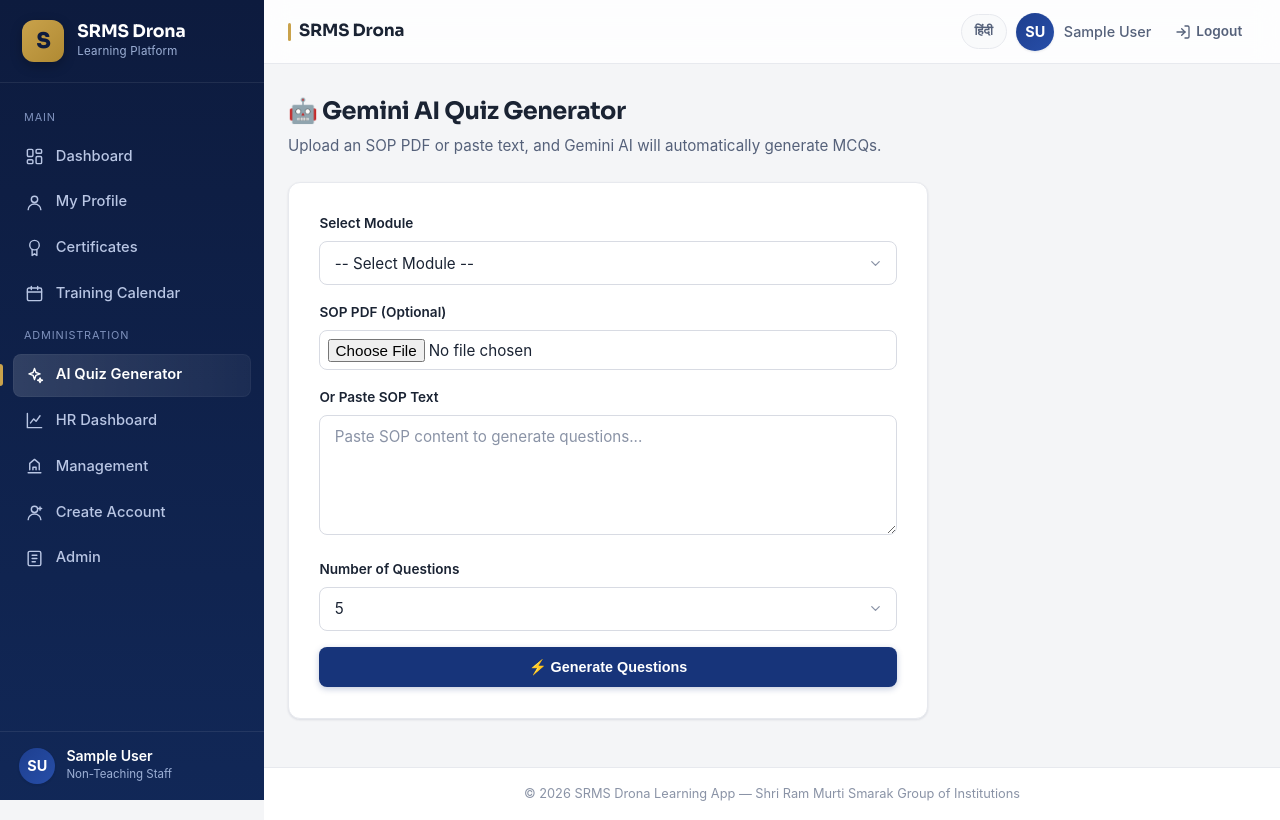
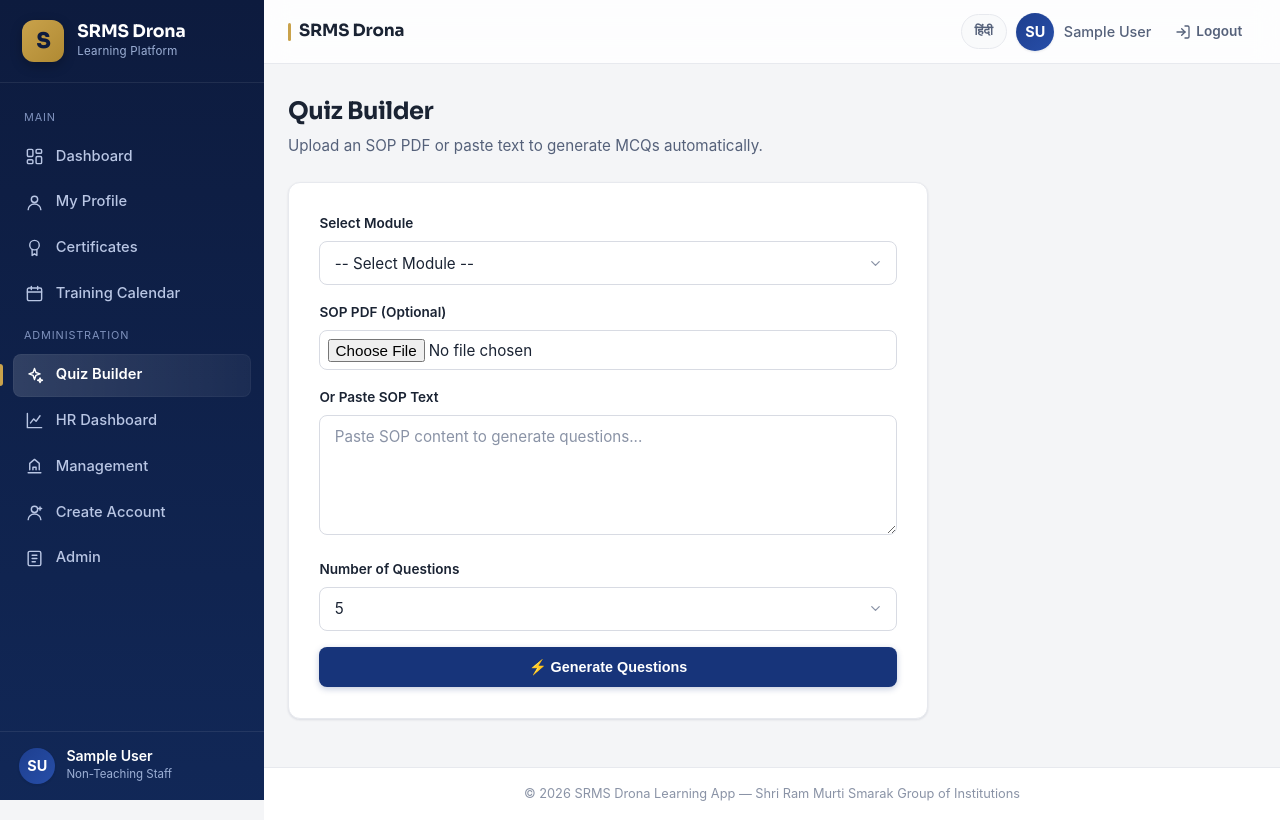
Before and after one commit to dgexplores/DRONAv2, a Django app: page /quizzes/ai-generate/ in a window 1280 px wide. Run offline with Django 5.2, Linux system fonts and the light colour scheme; the visitor is signed in with stand-in values (Sample User, id 1); data comes from the database, SQL or seed files in the repository.

Commit message:
rebase: drop Vercel landing deploy; hide AI branding
Remove frontend deploy workflow and all landing/Vercel references from
the README and CI. Rebrand the quiz generator as neutral Quiz Builder
so the UI carries no AI/bot footprints.

```diff
--- a/templates/base.html
+++ b/templates/base.html
@@ -56,7 +56,7 @@
 
             <a href="{% url 'generate_ai_quiz' %}" class="sidebar-link {% if url_name == 'generate_ai_quiz' %}active{% endif %}">
                 <svg viewBox="0 0 24 24"><path d="M12 3l1.8 5.2L19 10l-5.2 1.8L12 17l-1.8-5.2L5 10l5.2-1.8z"/><path d="M19 15l.8 2.2L22 18l-2.2.8L19 21l-.8-2.2L16 18l2.2-.8z"/></svg>
-                {% if is_hindi %}AI प्रश्नोत्तरी{% else %}AI Quiz Generator{% endif %}
+                {% if is_hindi %}प्रश्नोत्तरी निर्माता{% else %}Quiz Builder{% endif %}
             </a>
 
             <a href="{% url 'hr_dashboard' %}" class="sidebar-link {% if url_name == 'hr_dashboard' %}active{% endif %}">
--- a/templates/management/console_home.html
+++ b/templates/management/console_home.html
@@ -42,7 +42,7 @@
     {% if pending_count %}
     <a href="{% url 'hr_dashboard' %}" class="btn btn-success">⏳ {{ pending_count }} Pending Approval(s)</a>
     {% endif %}
-    <a href="{% url 'generate_ai_quiz' %}" class="btn btn-secondary">🤖 AI Quiz Generator</a>
+    <a href="{% url 'generate_ai_quiz' %}" class="btn btn-secondary">📝 Quiz Builder</a>
     <a href="{% url 'mgmt_session_list' %}" class="btn btn-secondary">📅 Training Sessions</a>
     <a href="{% url 'mgmt_staff_import' %}" class="btn btn-secondary">📥 Import Staff (CSV)</a>
     {% if request.user.is_superuser or request.user.role == 'admin' %}
--- a/templates/quizzes/ai_quiz_generator.html
+++ b/templates/quizzes/ai_quiz_generator.html
@@ -1,13 +1,13 @@
 {% extends 'base.html' %}
-{% block title %}AI Quiz Generator | SRMS Drona{% endblock %}
+{% block title %}Quiz Builder | SRMS Drona{% endblock %}
 
 {% block content %}
-<div class="page-title">🤖 {% if is_hindi %}जेमिनी एआई प्रश्नोत्तरी जनरेटर{% else %}Gemini AI Quiz Generator{% endif %}</div>
+<div class="page-title">{% if is_hindi %}प्रश्नोत्तरी निर्माता{% else %}Quiz Builder{% endif %}</div>
 <p class="page-subtitle">
     {% if is_hindi %}
-    SOP पीडीएफ या टेक्स्ट अपलोड करें, जेमिनी एआई स्वचालित रूप से MCQ प्रश्न उत्पन्न करेगा।
+    SOP पीडीएफ या टेक्स्ट अपलोड करें, MCQs स्वचालित रूप से उत्पन्न करें।
     {% else %}
-    Upload an SOP PDF or paste text, and Gemini AI will automatically generate MCQs.
+    Upload an SOP PDF or paste text to generate MCQs automatically.
     {% endif %}
 </p>
 
```
Also changed, not shown: .github/workflows/ci.yml, .github/workflows/deploy-frontend.yml (deleted), README.md.
